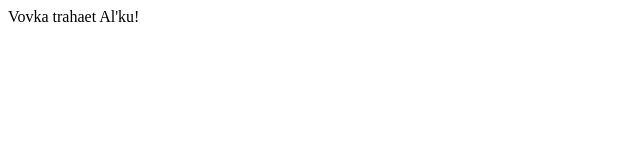
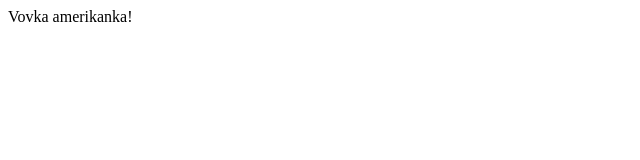
Before and after one commit to sf16i/sf16i.github.io, a plain HTML site: page index.html in a window 1280 px wide. Shown: the full height of the page, 0-640 px from the left. Drawn offline with Linux system fonts and the light colour scheme.

Commit message:
Update index.html

```diff
--- a/index.html
+++ b/index.html
@@ -4,6 +4,6 @@
         <title>MegaGigaSite</title>
     </head>
     <body>
-        Vovka trahaet Al'ku!
+        Vovka amerikanka!
     </body>
 </html>
```
